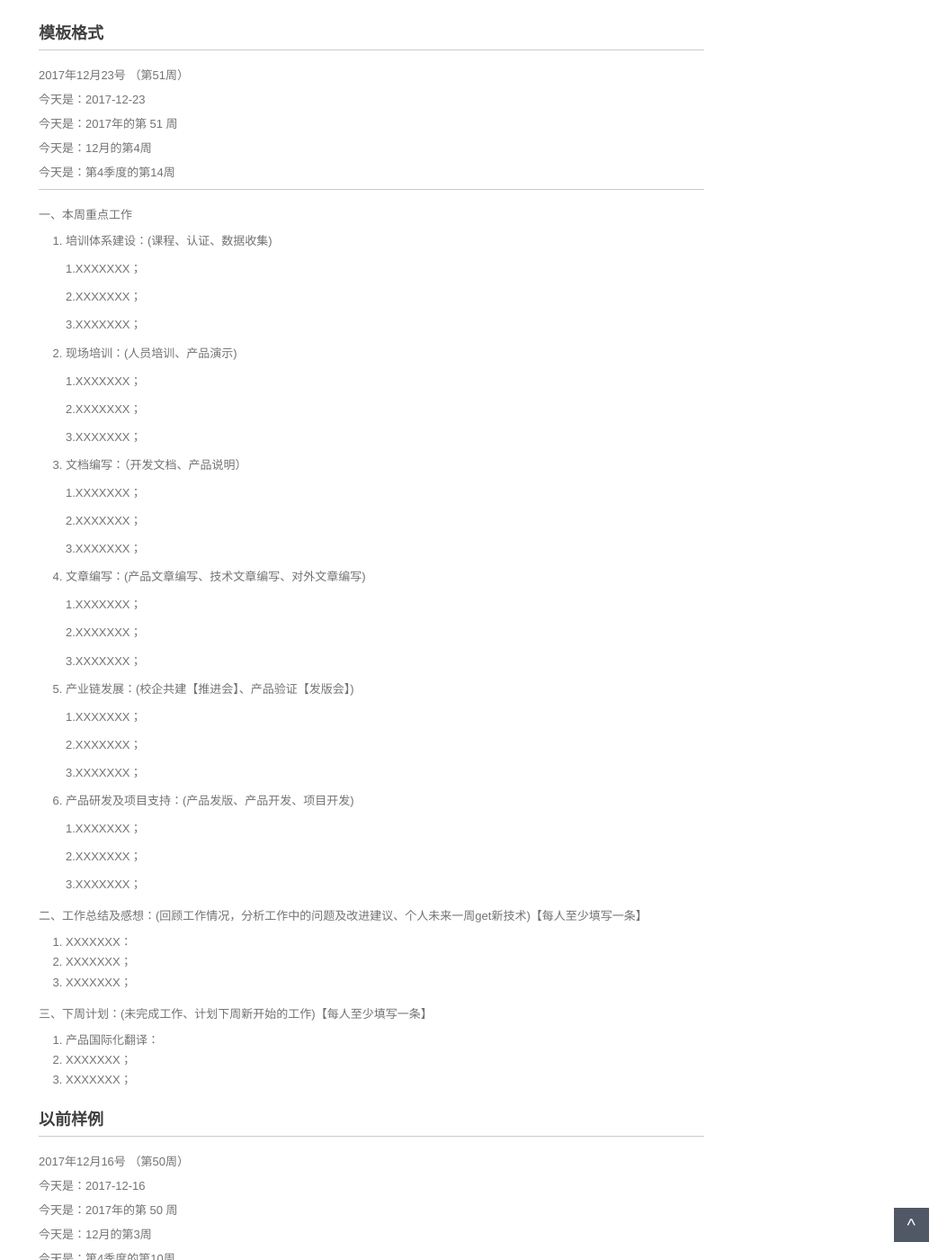
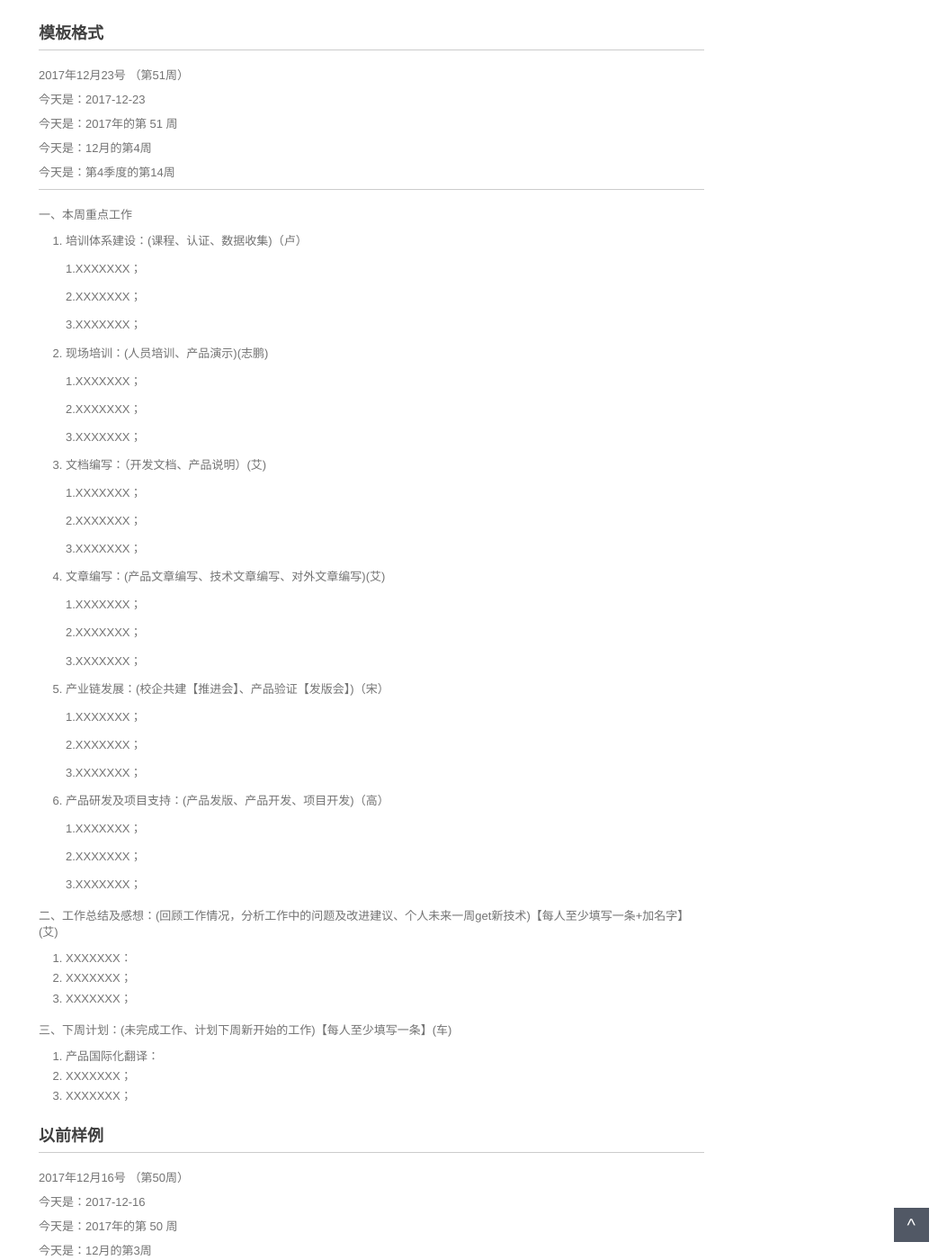
Before and after one commit to walllFlower/blog, a Jekyll site: the page built from _posts/2018-07-17-day_report_cxz.md, in a window 1280 px wide and 1400 px high, scrolled down 5758 px. Shown: the whole window at 90% size, without its empty margins (227-1280 px from the left). Built offline with Jekyll 4.4.1, drawn with Linux system fonts in a browser that asks for light colours; comment, search, counter and statistics services are not loaded.

Commit message:
Update 2018-07-17-day_report_cxz.md

```diff
--- a/_posts/2018-07-17-day_report_cxz.md
+++ b/_posts/2018-07-17-day_report_cxz.md
@@ -374,7 +374,7 @@ categories: 技术运营工作周报
 
 一、本周重点工作
 
-1. 培训体系建设：(课程、认证、数据收集)
+1. 培训体系建设：(课程、认证、数据收集)（卢）
 
     1.XXXXXXX；
 
@@ -382,7 +382,7 @@ categories: 技术运营工作周报
 
     3.XXXXXXX；
 
-2. 现场培训：(人员培训、产品演示)
+2. 现场培训：(人员培训、产品演示)(志鹏)
 
     1.XXXXXXX；
 
@@ -390,7 +390,7 @@ categories: 技术运营工作周报
 
     3.XXXXXXX；
 
-3. 文档编写：（开发文档、产品说明）
+3. 文档编写：（开发文档、产品说明）(艾)
 
     1.XXXXXXX；
 
@@ -398,7 +398,7 @@ categories: 技术运营工作周报
 
     3.XXXXXXX；
 
-4. 文章编写：(产品文章编写、技术文章编写、对外文章编写)
+4. 文章编写：(产品文章编写、技术文章编写、对外文章编写)(艾)
 
     1.XXXXXXX；
 
@@ -406,7 +406,7 @@ categories: 技术运营工作周报
 
     3.XXXXXXX；
 
-5. 产业链发展：(校企共建【推进会】、产品验证【发版会】)
+5. 产业链发展：(校企共建【推进会】、产品验证【发版会】)（宋）
 
     1.XXXXXXX；
 
@@ -414,7 +414,7 @@ categories: 技术运营工作周报
 
     3.XXXXXXX；
 
-6. 产品研发及项目支持：(产品发版、产品开发、项目开发)
+6. 产品研发及项目支持：(产品发版、产品开发、项目开发)（高）
 
     1.XXXXXXX；
 
@@ -422,13 +422,13 @@ categories: 技术运营工作周报
 
     3.XXXXXXX；
 
-二、工作总结及感想：(回顾工作情况，分析工作中的问题及改进建议、个人未来一周get新技术)【每人至少填写一条】
+二、工作总结及感想：(回顾工作情况，分析工作中的问题及改进建议、个人未来一周get新技术)【每人至少填写一条+加名字】(艾)
 
 1. XXXXXXX：
 2. XXXXXXX；
 3. XXXXXXX；
 
-三、下周计划：(未完成工作、计划下周新开始的工作)【每人至少填写一条】
+三、下周计划：(未完成工作、计划下周新开始的工作)【每人至少填写一条】(车)
 
 1. 产品国际化翻译：
 2. XXXXXXX；
```
